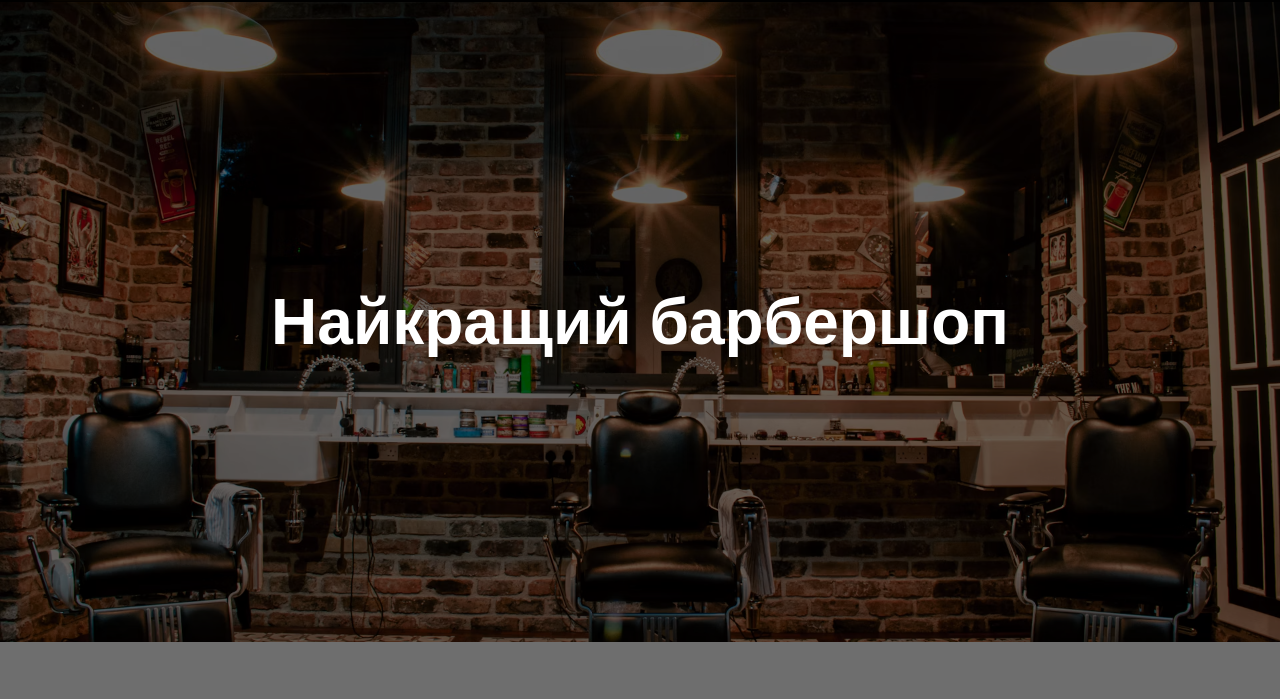
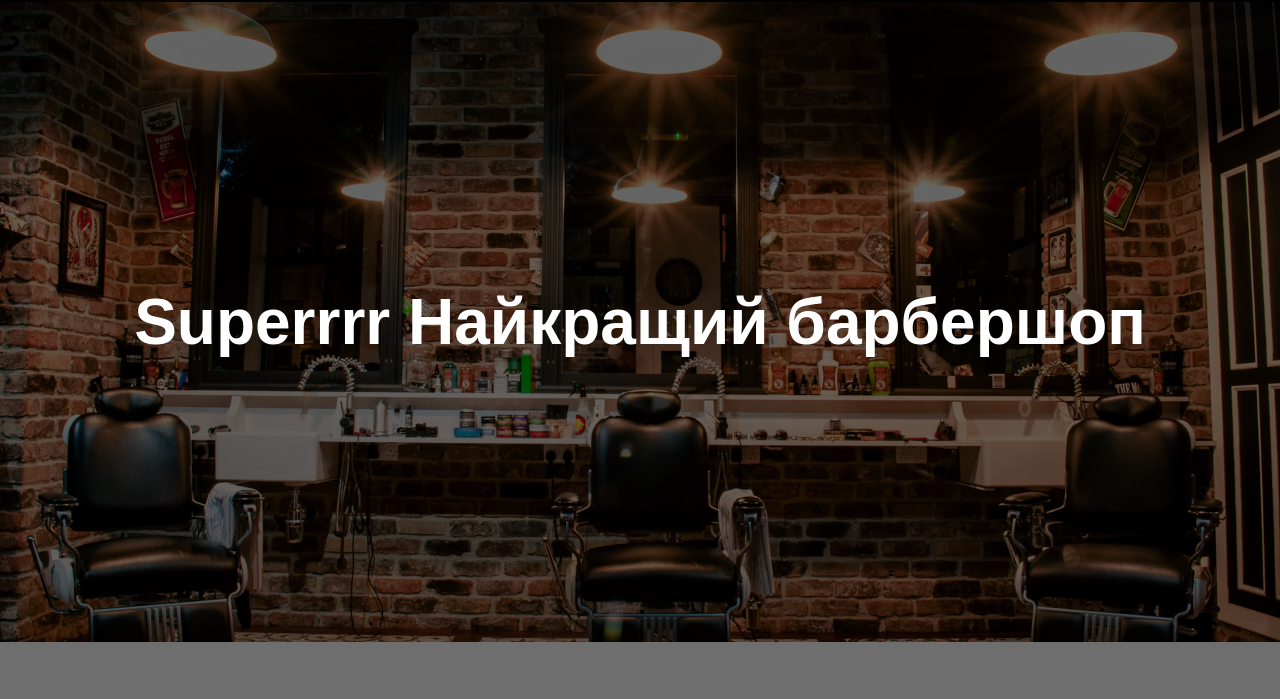
Before and after one commit to vadymmaia1414-bot/BarberShop, a plain HTML site: page index.html in a window 1280 px wide. Shown: the part 98-797 px from the top of the page. Drawn offline with Linux system fonts and the light colour scheme.

Commit message:
Add SUPEEEER

```diff
--- a/index.html
+++ b/index.html
@@ -26,7 +26,7 @@
         <!-- Головний екран -->
         <section id="home" class="hero">
             <div class="hero-overlay">
-                <h1>Найкращий барбершоп</h1>
+                <h1>Superrrr Найкращий барбершоп</h1>
             </div>
         </section>
 
```
